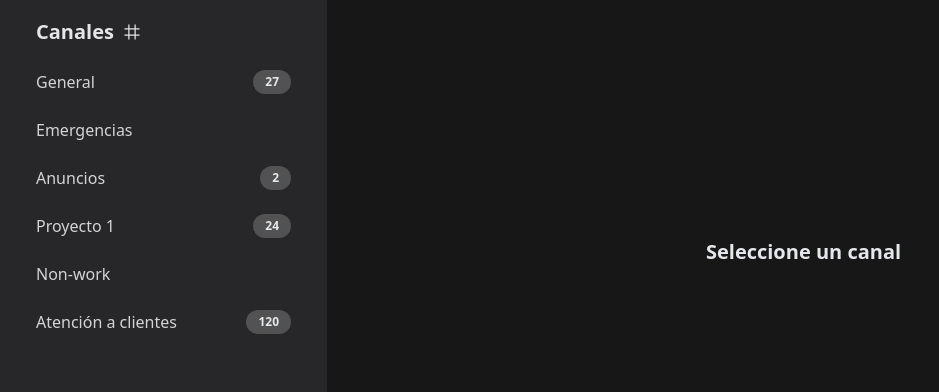
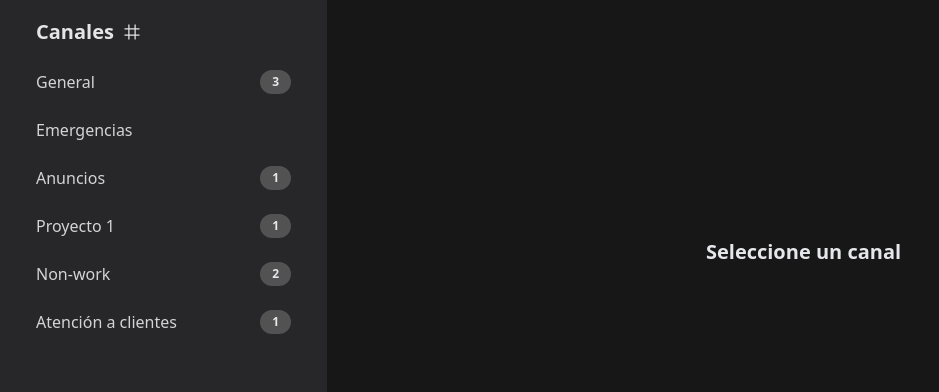
Before and after one commit to saniag081/try-vuex, a Vue app: page / in a window 1280 px wide. Shown: the part 148-540 px from the top of the page, without its empty margins (0-939 px from the left). Built offline with nearby package versions, Linux system fonts and the light colour scheme.

Commit message:
feat(store): added getters

```diff
--- a/src/stores/channels.js
+++ b/src/stores/channels.js
@@ -1,14 +1,32 @@
-import { defineStore } from 'pinia';
+import { defineStore } from 'pinia'
+import useMessagesStore from './messages.js'
 
 export default defineStore('channels', {
-	state: () => ({
-        channels: [
-            { id: 1, name: 'General', messages: 27 },
-            { id: 2, name: 'Emergencias', messages: null },
-            { id: 3, name: 'Anuncios', messages: 2 },
-            { id: 4, name: 'Proyecto 1', messages: 24 },
-            { id: 5, name: 'Non-work', messages: null },
-            { id: 6, name: 'Atención a clientes', messages: 120 }
-        ],
-	}),
-});
+  state: () => ({
+    channels: [
+      { id: 1, name: 'General', messages: null },
+      { id: 2, name: 'Emergencias', messages: null },
+      { id: 3, name: 'Anuncios', messages: null },
+      { id: 4, name: 'Proyecto 1', messages: null },
+      { id: 5, name: 'Non-work', messages: null },
+      { id: 6, name: 'Atención a clientes', messages: null }
+    ]
+  }),
+  getters: {
+    getChannels: (state) => (search) => {
+      const messagesStore = useMessagesStore()
+      return state.channels
+        .filter((channel) => channel.name
+          .toLocaleLowerCase()
+          .includes(search.toLocaleLowerCase())
+        )
+        .map((channel) => {
+          const unreadMessagesCount = messagesStore.countUnreadMessagesByChannelId(channel.id)
+          return {
+            ...channel,
+            messages: unreadMessagesCount
+          }
+        })
+    }
+  }
+})
--- a/src/stores/contacs.js
+++ b/src/stores/contacs.js
@@ -1,4 +1,5 @@
 import { defineStore } from 'pinia';
+import useProfileStore from './profile.js';
 
 export default defineStore('contacts', {
 	state: () => ({
@@ -7,4 +8,15 @@
             { id: 3, name: 'Janet', avatar: '/avatars/avatar-03.jpg' }
         ],
 	}),
+    getters: {
+        getContactById: (state) => (contactId) => {
+            const profileStore = useProfileStore();
+            if (contactId === profileStore.id) return {
+                id: profileStore.id,
+                name: profileStore.username,
+                avatar: profileStore.avatar,
+            }
+            return state.contacs.find((contact) => contact.id === contactId);
+        },
+    }
 });
--- a/src/stores/messages.js
+++ b/src/stores/messages.js
@@ -3,17 +3,25 @@
 export default defineStore('messages', {
 	state: () => ({
         messages: [
-            { id: 1, author: 1, message: 'Hola 👀', timestamp: new Date().toLocaleTimeString() },
-            { id: 2, author: 2, message: 'Holaaa!!!', timestamp: new Date().toLocaleTimeString() },
-            { id: 3, author: 3, message: 'Hola a todo el mundo 😊', timestamp: new Date().toLocaleTimeString() },
-            { id: 4, author: 3, message: '¿Cómo están?', timestamp: new Date().toLocaleTimeString() },
-            { id: 5, author: 1, message: 'Todo muy bien :D', timestamp: new Date().toLocaleTimeString() },
-            { id: 6, author: 2, message: 'Si, todo bien.', timestamp: new Date().toLocaleTimeString() },
-            { id: 7, author: 1, message: 'Oigan, les escribo para contarles algo... 😌', timestamp: new Date().toLocaleTimeString() },
-            { id: 8, author: 3, message: 'A vers 👀', timestamp: new Date().toLocaleTimeString() },
-            { id: 9, author: 2, message: 'Ahhhh!!', timestamp: new Date().toLocaleTimeString() },
-            { id: 10, author: 2, message: '¡Cuenta ese chismesito yaaaa!', timestamp: new Date().toLocaleTimeString() },
-            { id: 11, author: 1, message: 'Pues, ¡acabamos de lanzar los nuevos cursos de Vue.js!', timestamp: new Date().toLocaleTimeString() },
+            { id: 1, author: 1, message: 'Hola 👀', timestamp: new Date().toLocaleTimeString(), channelId: 1, read: false, },
+            { id: 2, author: 2, message: 'Holaaa!!!', timestamp: new Date().toLocaleTimeString(), channelId: 1, read: true, },
+            { id: 3, author: 3, message: 'Hola a todo el mundo 😊', timestamp: new Date().toLocaleTimeString(), channelId: 2, read: true, },
+            { id: 4, author: 3, message: '¿Cómo están?', timestamp: new Date().toLocaleTimeString(), channelId: 3, read: true, },
+            { id: 5, author: 1, message: 'Todo muy bien :D', timestamp: new Date().toLocaleTimeString(), channelId: 3, read: false, },
+            { id: 6, author: 2, message: 'Si, todo bien.', timestamp: new Date().toLocaleTimeString(), channelId: 4, read: false, },
+            { id: 7, author: 1, message: 'Oigan, les escribo para contarles algo... 😌', timestamp: new Date().toLocaleTimeString(), channelId: 5, read: false, },
+            { id: 8, author: 3, message: 'A vers 👀', timestamp: new Date().toLocaleTimeString(), channelId: 5, read: false, },
+            { id: 9, author: 2, message: 'Ahhhh!!', timestamp: new Date().toLocaleTimeString(), channelId: 1, read: false, },
+            { id: 10, author: 2, message: '¡Cuenta ese chismesito yaaaa!', timestamp: new Date().toLocaleTimeString(), channelId: 1, read: false, },
+            { id: 11, author: 1, message: 'Pues, ¡acabamos de lanzar los nuevos cursos de Vue.js!', timestamp: new Date().toLocaleTimeString(), channelId: 6, read: false, },
         ],
 	}),
+    getters: {
+        findMessagesByID: (state) => (channelId) => {
+            return state.messages.filter((message) => message.channelId === channelId);
+        },
+        countUnreadMessagesByChannelId: (state) => (channelId) => {
+            return state.findMessagesByID(channelId).filter((messgae) => messgae.read === false).length;
+        },
+    },
 });
--- a/src/views/HomeView.vue
+++ b/src/views/HomeView.vue
@@ -5,18 +5,13 @@
 import ChatItem from '@/components/ChatItem.vue'
 import { ref, reactive } from 'vue'
 import useProfileStore  from '@/stores/profile.js';
+import useChannelsStore from '@/stores/channels.js';
 
 const profileStore = useProfileStore();
+const channelsStore = useChannelsStore();
 
 const search = ref('')
-const channels = reactive([
-  { id: 1, name: 'General', messages: 27 },
-  { id: 2, name: 'Emergencias', messages: null },
-  { id: 3, name: 'Anuncios', messages: 2 },
-  { id: 4, name: 'Proyecto 1', messages: 24 },
-  { id: 5, name: 'Non-work', messages: null },
-  { id: 6, name: 'Atención a clientes', messages: 120 }
-])
+
 </script>
 
 <template>
@@ -31,7 +26,7 @@
     <RouterLink to="/" class="channels-title">Canales <Icon icon="carbon:hashtag" /></RouterLink>
     <div class="channels">
       <ChatItem
-        v-for="channel in channels"
+        v-for="channel in channelsStore.getChannels(search)"
         :key="channel.id"
         :id="channel.id"
         :name="channel.name"
--- a/src/views/MessagesView.vue
+++ b/src/views/MessagesView.vue
@@ -2,30 +2,21 @@
 import { ref, reactive, computed, watch } from 'vue'
 import { useRoute } from 'vue-router'
 import MessageItem from '@/components/MessageItem.vue'
+import useMessagesStore from '@/stores/messages.js'
+import useContactsStore from '@/stores/contacs.js'
+
 const route = useRoute()
+const messagesStore = useMessagesStore();
+const contactsStore = useContactsStore();
+
 const end = ref(null)
 const channelId = ref(null)
 const title = ref('')
 const people = reactive([
-  { id: 1, name: 'Tú', avatar: '/avatars/avatar.jpg' },
-  { id: 2, name: 'Jason', avatar: '/avatars/avatar-02.jpg' },
-  { id: 3, name: 'Janet', avatar: '/avatars/avatar-03.jpg' }
 ])
-const messages = reactive([
-  { id: 1, author: 1, message: 'Hola 👀', timestamp: new Date().toLocaleTimeString() },
-  { id: 2, author: 2, message: 'Holaaa!!!', timestamp: new Date().toLocaleTimeString() },
-  { id: 3, author: 3, message: 'Hola a todo el mundo 😊', timestamp: new Date().toLocaleTimeString() },
-  { id: 4, author: 3, message: '¿Cómo están?', timestamp: new Date().toLocaleTimeString() },
-  { id: 5, author: 1, message: 'Todo muy bien :D', timestamp: new Date().toLocaleTimeString() },
-  { id: 6, author: 2, message: 'Si, todo bien.', timestamp: new Date().toLocaleTimeString() },
-  { id: 7, author: 1, message: 'Oigan, les escribo para contarles algo... 😌', timestamp: new Date().toLocaleTimeString() },
-  { id: 8, author: 3, message: 'A vers 👀', timestamp: new Date().toLocaleTimeString() },
-  { id: 9, author: 2, message: 'Ahhhh!!', timestamp: new Date().toLocaleTimeString() },
-  { id: 10, author: 2, message: '¡Cuenta ese chismesito yaaaa!', timestamp: new Date().toLocaleTimeString() },
-  { id: 11, author: 1, message: 'Pues, ¡acabamos de lanzar los nuevos cursos de Vue.js!', timestamp: new Date().toLocaleTimeString() },
-])
-const messagesView = computed(() => messages.map((message) => {
-  const author = people.find((p) => p.id === message.author)
+
+const messagesView = computed(() => messagesStore.findMessagesByID(channelId.value).map((message) => {
+  const author = contactsStore.getContactById(message.author)
   if (!author) return message;
     return {
     ...message,
@@ -41,7 +32,7 @@
 watch(
   () => route.params.id,
   (id) => {
-    channelId.value = id
+    channelId.value = +id
     scrollToBottom()
   },
   { immediate: true }
```
